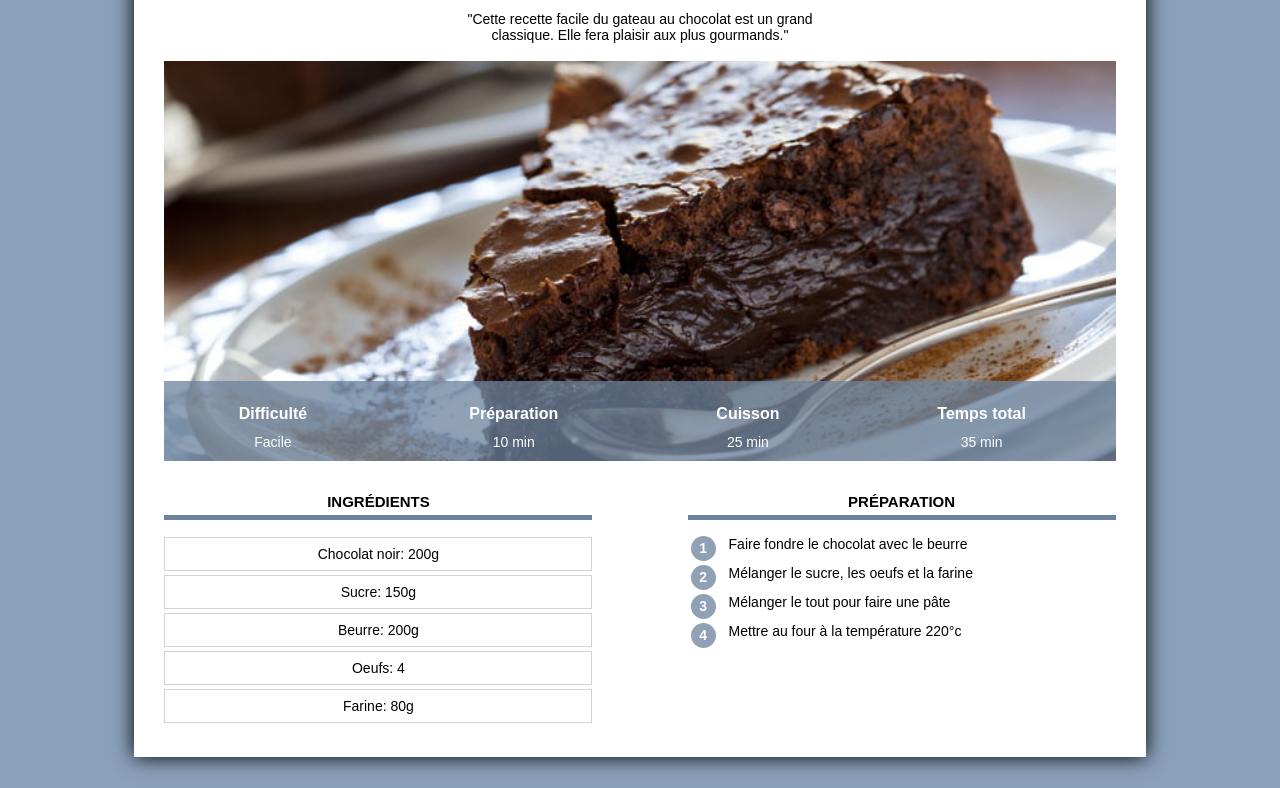
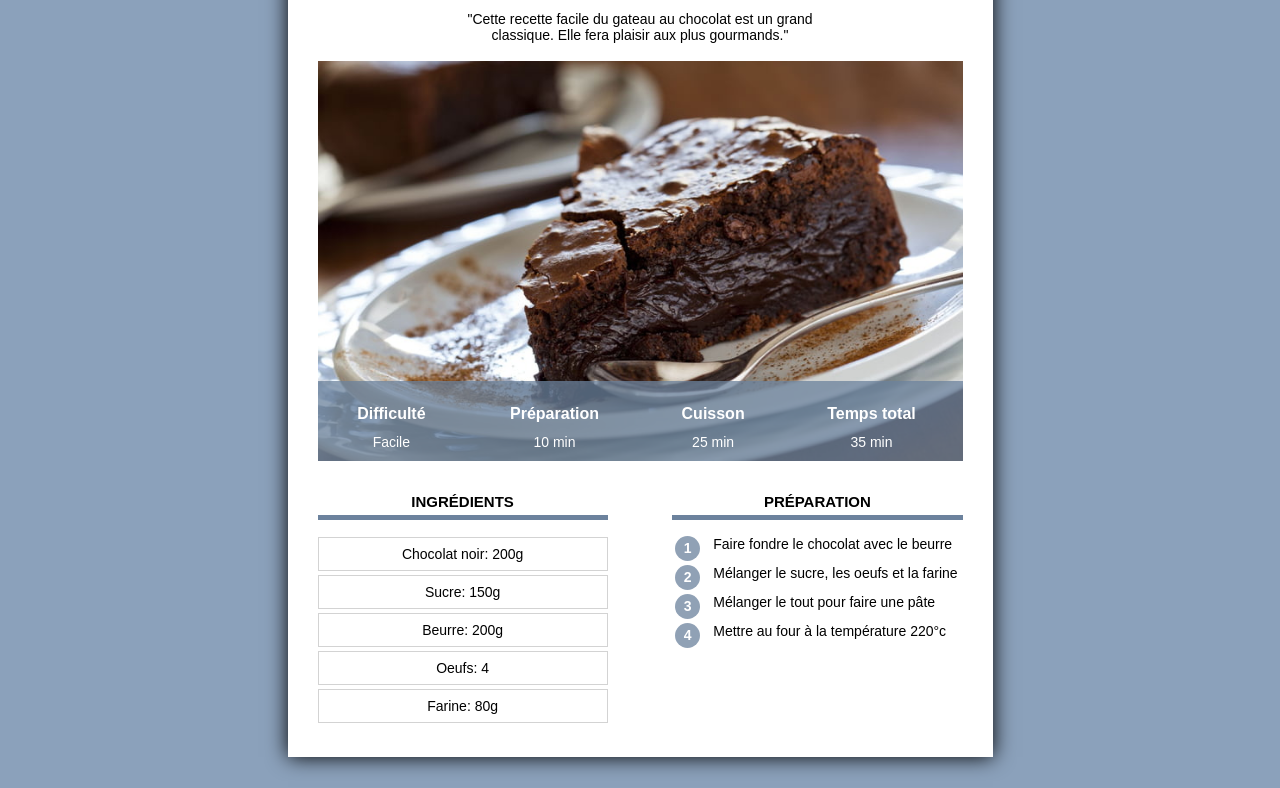
Before and after one commit to any4ms/site_recettes, a plain HTML site: page index.html in a window 1280 px wide. Shown: the part 155-943 px from the top of the page. Drawn offline with Linux system fonts and the light colour scheme.

Commit message:
Add files via upload

```diff
--- a/index.html
+++ b/index.html
@@ -5,6 +5,7 @@
     <head>
         <title>Fondant au chocolat </title>
         <meta charset="UTF-8">
+        <meta name="viewport" content="width=device-width, initial-scale=1.0">   <!-- permet d'adapter l'affichage de la page en fonction de la taille des appareils pc, mobile, tablette -->
         <link rel="stylesheet" href="recette.css"/>
     </head>
 
--- a/recette.css
+++ b/recette.css
@@ -48,9 +48,9 @@ div.categorie {
 
 div.contenu {
     background-color: white;
-    margin: 60px 10% 80px 10% ;
-    padding: 0px 30px 30px 30px;
-    min-width: 350px;
+    margin: 40px 8px 80px 8px;
+    padding: 0px 8px 20px 8px;
+    /*min-width: 350px;               transferer vers config PC*/
     box-shadow: 0px 0px 20px black;
     overflow: visible;
 }
@@ -68,9 +68,8 @@ div.info {
 }
 
 div.colonne {
-    width: 45%;
+    width: 100%;
     margin-top: 20px;
-
 }
 
 div.colonne h2{
@@ -83,14 +82,7 @@ div.colonne h2{
 
 div.colonne_01 {
     display: inline-block;
-    margin-right: 10px;
-
 }
-
-div.colonne_02 {
-    float: right;
-
-    }
 
 div.ingredients p{
     text-align: center;
@@ -108,17 +100,17 @@ table.info {
     width: 100%;
     color: white;
     background-color: #6C829DC0;
-    height: 80px;
+    height: 50px;
 }
 
 table.info td {
     text-align: center;
-    font-size: 14px;
+    font-size: 12px;
     vertical-align: top;
 }
 
 table.info th {
-    font-size: 16px;
+    font-size: 14px;
     vertical-align: bottom;
     padding: 8px;
 }
@@ -161,3 +153,58 @@ img.info {
     min-height: 200px;
     background-color: grey;
 }
+
+
+/* Style pour ordinateur */
+
+@media only screen and (min-width: 768px) {
+    div.contenu {
+        min-width: 350px;
+        margin: 60px 10% 80px 10% ;
+        padding: 0px 30px 30px 30px;
+    }
+
+    table.info {
+        height: 80px;
+    }
+
+    table.info td {
+        font-size: 14px;
+    }
+
+    table.info th {
+        font-size: 16px;
+    }
+
+    div.colonne {
+        width: 45%;
+        margin-top: 20px;
+    }
+
+    div.colonne h2{
+        text-align: center;
+        text-transform: uppercase;
+        font-size: 15px;
+        border-bottom: 5px solid #6C829D;
+        padding-bottom: 5px;
+    }
+
+    div.colonne_01 {
+        display: inline-block;
+        margin-right: 10px;
+    }
+
+    div.colonne_02 {
+        float: right;
+        }
+
+}
+
+@media only screen and (min-width: 900px) {
+
+    div.contenu {
+        margin-left: auto;
+        margin-right: auto;
+        width: 645px;
+    }
+}
```
